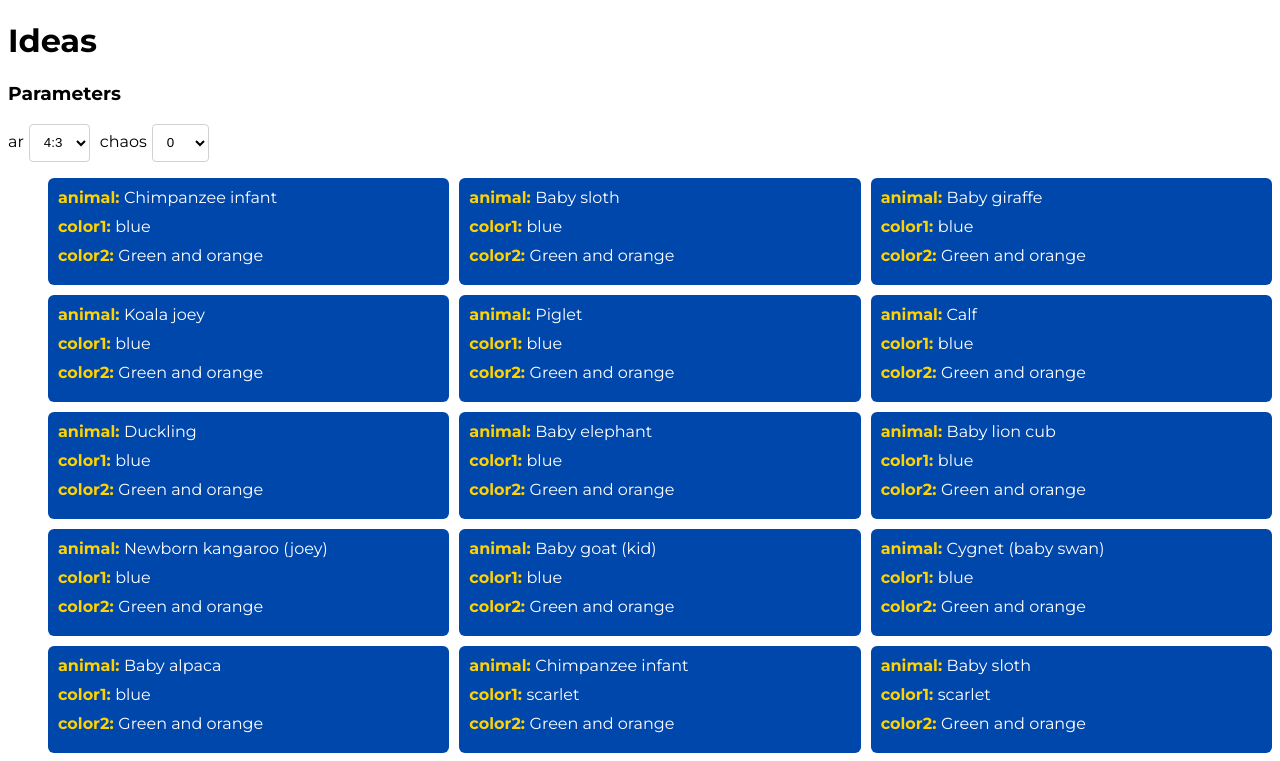
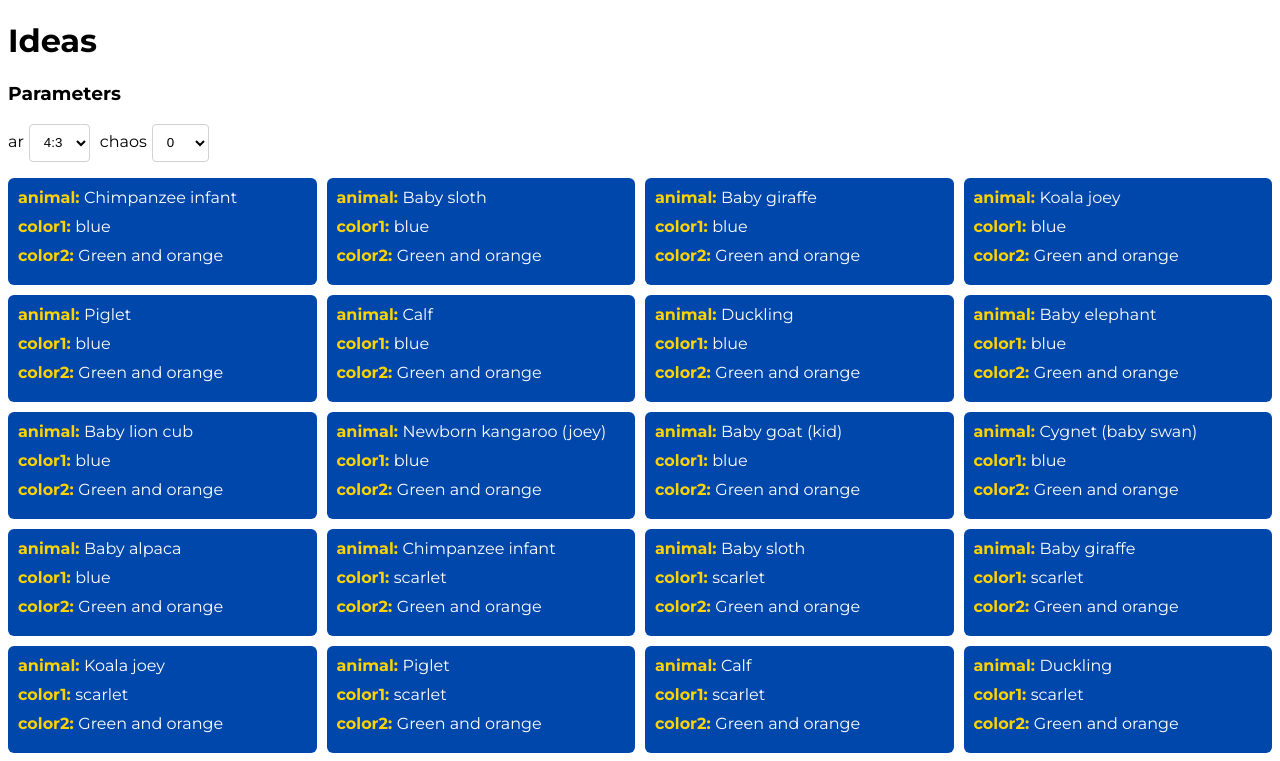
Before and after one commit to iliran11/mj-prompts, a Next.js app: page / in a window 1280 px wide. Shown: the top 761 px of the page. Built offline with nearby package versions, Linux system fonts and the light colour scheme.

Commit message:
grid changes

```diff
--- a/src/styles/globals.css
+++ b/src/styles/globals.css
@@ -8,7 +8,7 @@ body {
 
 .idea {
   display: grid;
-  grid-template-columns: repeat(3, 1fr);
+  grid-template-columns: repeat(1, 1fr);
   grid-template-rows: repeat(5, 1fr);
   grid-column-gap: 10px;
   grid-row-gap: 10px;
@@ -23,6 +23,7 @@ body {
   color: white;
   cursor: pointer;
 }
+
 .key {
   color: #ffd301;
   font-weight: 700;
@@ -52,6 +53,22 @@ label {
   margin-right: 5px;
 }
 
+/* Larger than mobile */
+@media (min-width: 400px) {
+  .idea {
+    display: grid;
+    grid-template-columns: repeat(2, 1fr);
+  }
+}
+
+/* Larger than tablet */
+@media (min-width: 750px) {
+  .idea {
+    display: grid;
+    grid-template-columns: repeat(4, 1fr);
+  }
+}
+
 select {
   height: 38px;
   padding: 6px 10px; /* The 6px vertically centers text on FF, ignored by Webkit */
@@ -61,3 +78,7 @@ select {
   box-shadow: none;
   box-sizing: border-box;
 }
+
+ul {
+  padding: 0;
+}
```
